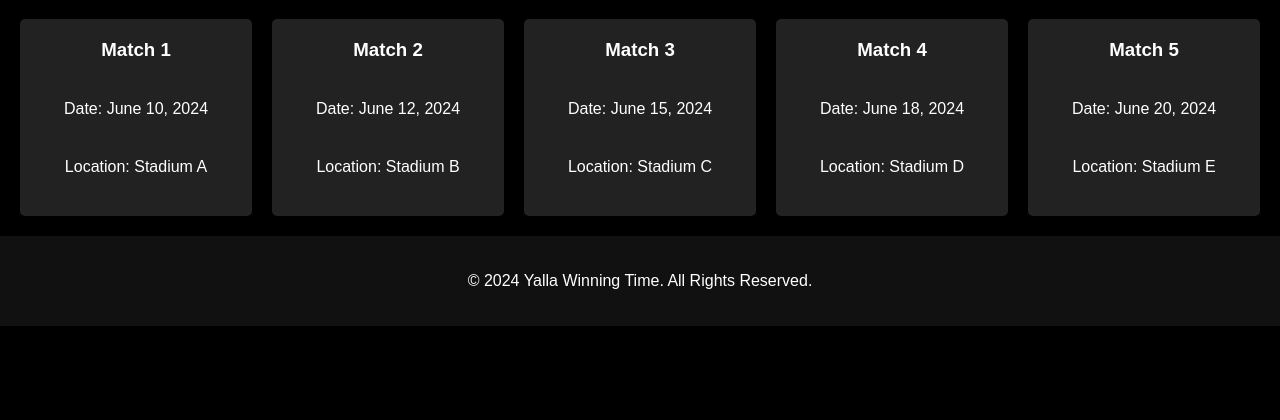
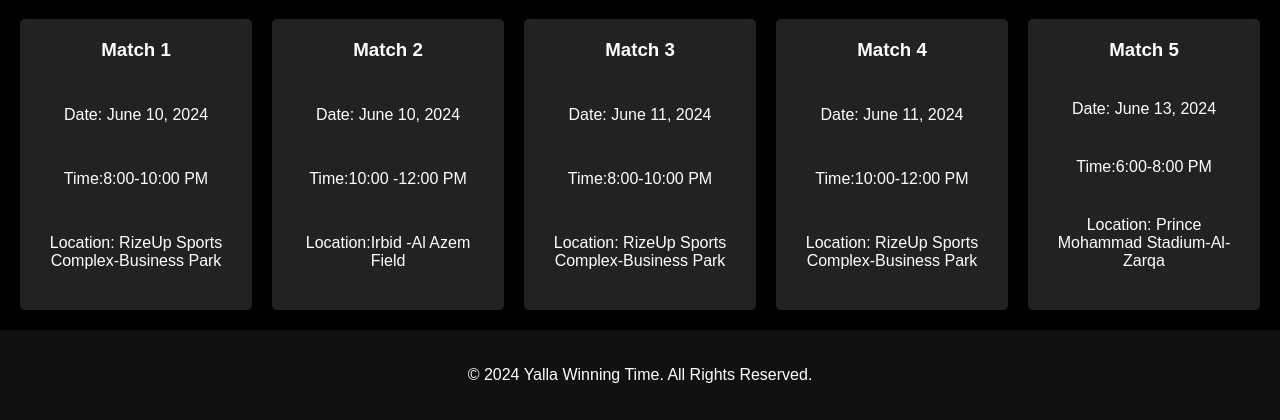
Before and after one commit to MuhannadMelhem/YallaWebSite, a plain HTML site: page football.html in a window 1280 px wide. Shown: the part 709-1129 px from the top of the page. Before the commit the page ends 1035 px from the top, so only its background shows below. Drawn offline with Linux system fonts and the light colour scheme.

Commit message:
football.html

```diff
--- a/football.html
+++ b/football.html
@@ -34,27 +34,33 @@
             <div class="card">
                 <h3>Match 1</h3>
                 <p>Date: June 10, 2024</p>
-                <p>Location: Stadium A</p>
+                <p>Time:8:00-10:00 PM</p>
+                <p>Location: RizeUp Sports Complex-Business Park</p>
             </div>
             <div class="card">
                 <h3>Match 2</h3>
-                <p>Date: June 12, 2024</p>
-                <p>Location: Stadium B</p>
+                <p>Date: June 10, 2024</p>
+                <p>Time:10:00 -12:00 PM</p>
+                <p>Location:Irbid -Al Azem Field </p>
             </div>
             <div class="card">
                 <h3>Match 3</h3>
-                <p>Date: June 15, 2024</p>
-                <p>Location: Stadium C</p>
+                <p>Date: June 11, 2024</p>
+                 <p>Time:8:00-10:00 PM</p>
+                <p>Location: RizeUp Sports Complex-Business Park</p>
             </div>
             <div class="card">
                 <h3>Match 4</h3>
-                <p>Date: June 18, 2024</p>
-                <p>Location: Stadium D</p>
+                <p>Date: June 11, 2024</p>
+                <p>Time:10:00-12:00 PM</p>
+                <p>Location: RizeUp Sports Complex-Business Park</p>
             </div>
             <div class="card">
                 <h3>Match 5</h3>
-                <p>Date: June 20, 2024</p>
-                <p>Location: Stadium E</p>
+                <p>Date: June 13, 2024</p>
+                <p>Time:6:00-8:00 PM</p>
+                <p>Location: Prince Mohammad Stadium-Al-Zarqa</p>
+
             </div>
         </section>
     </main>
```
